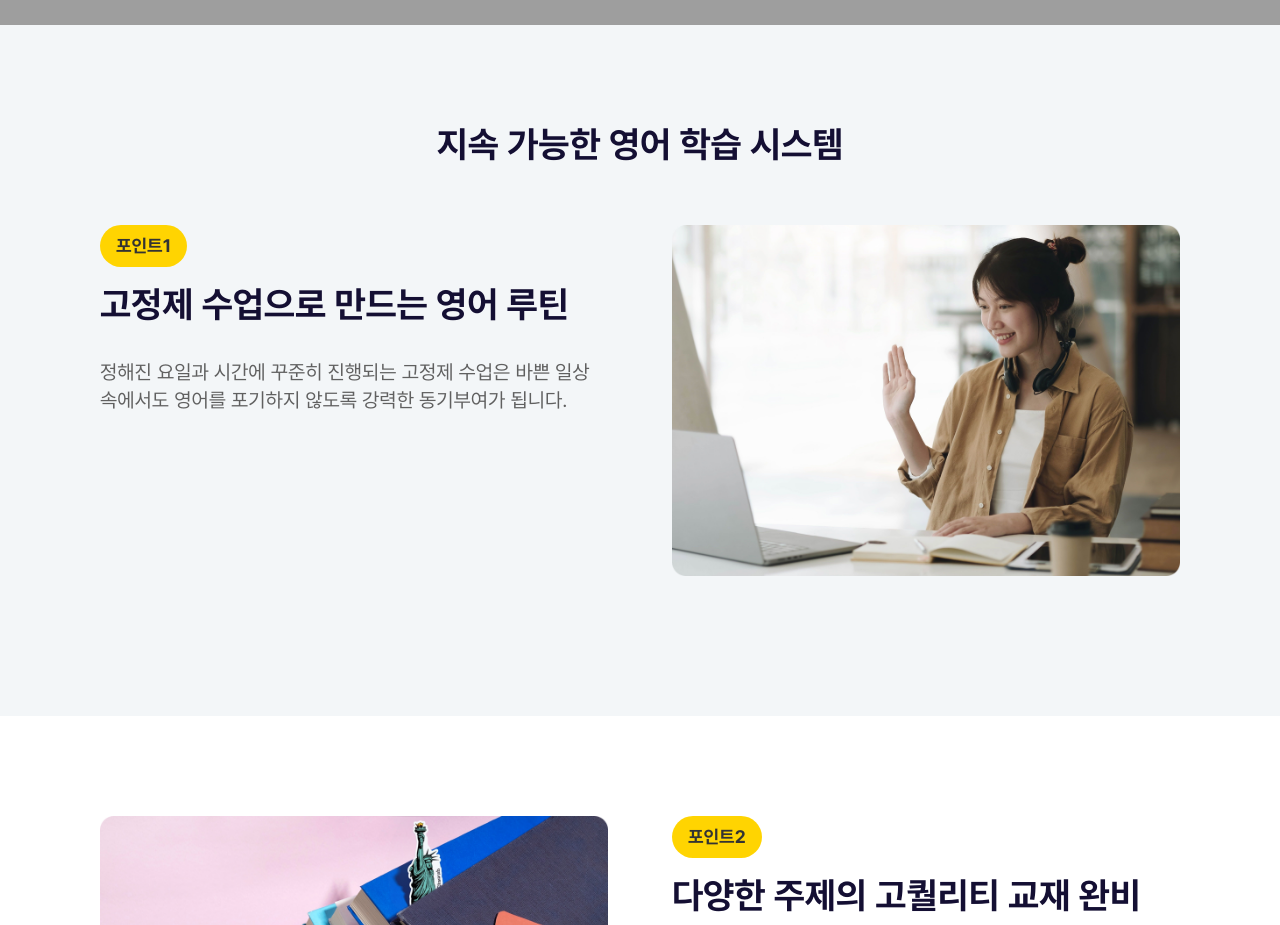
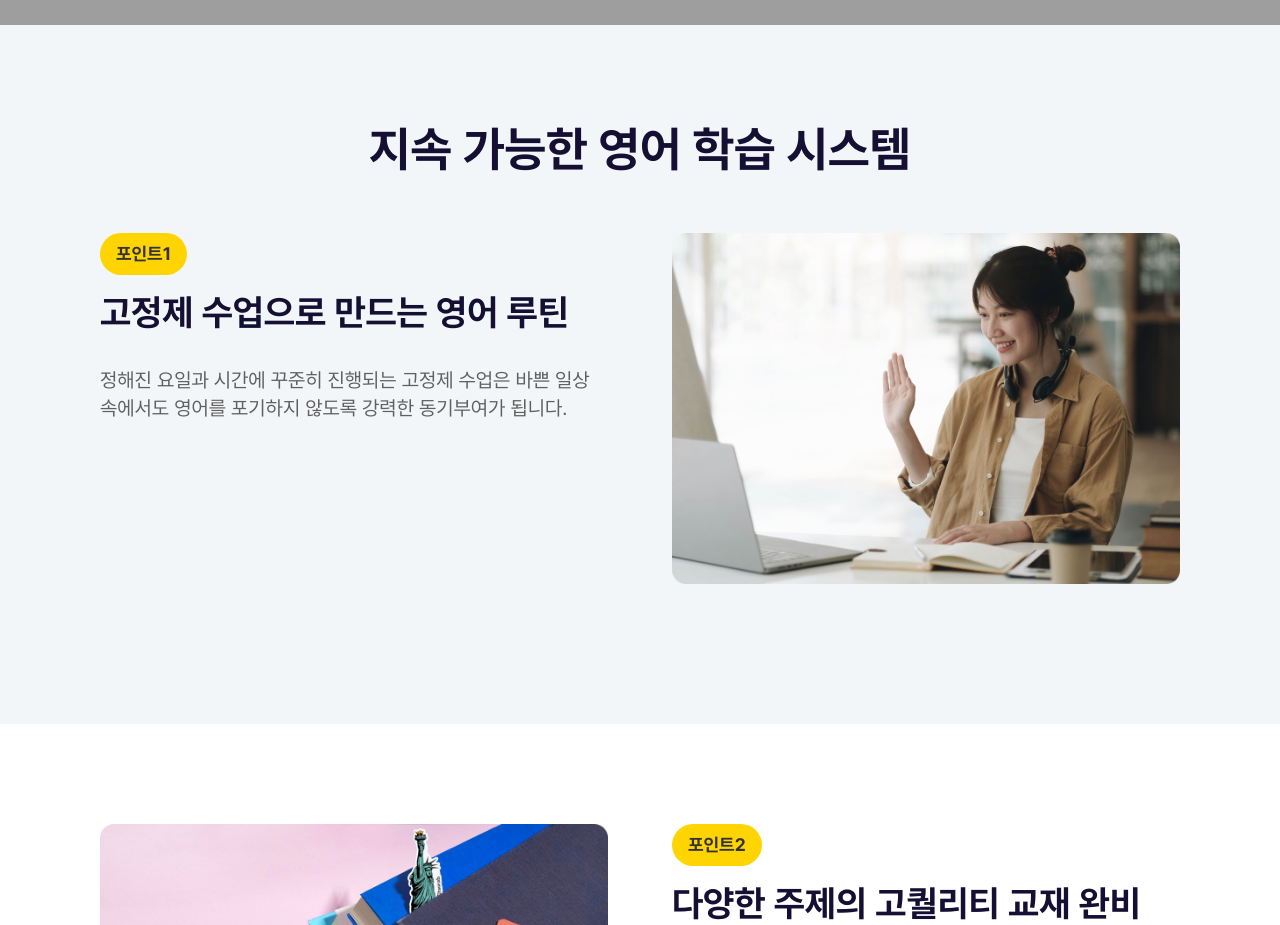
Before and after one commit to gandy818/edge-english, a Next.js app: page / in a window 1280 px wide. Shown: the part 3980-4905 px from the top of the page. Built offline with nearby package versions, Linux system fonts and the light colour scheme; grey boxes are pictures that could not be loaded.

Commit message:
fix: 지속 가능한 영어 글자 크기 수정

```diff
--- a/src/app/page.tsx
+++ b/src/app/page.tsx
@@ -501,7 +501,7 @@ export default function Home() {
       <>
         {/* 포인트 1 */}
         <div className="bg-[#F3F6F8] px-4.5 pb-[140px] pt-[100px] max-md:py-15">
-          <h3 className="pb-15 text-center text-4xl font-bold text-[#140F33] max-md:text-[32px]">
+          <h3 className="pb-15 text-center text-5xl font-bold text-[#140F33] max-md:text-[32px]">
             지속 가능한{' '}
             <span className="md:hidden">
               <br />
```
